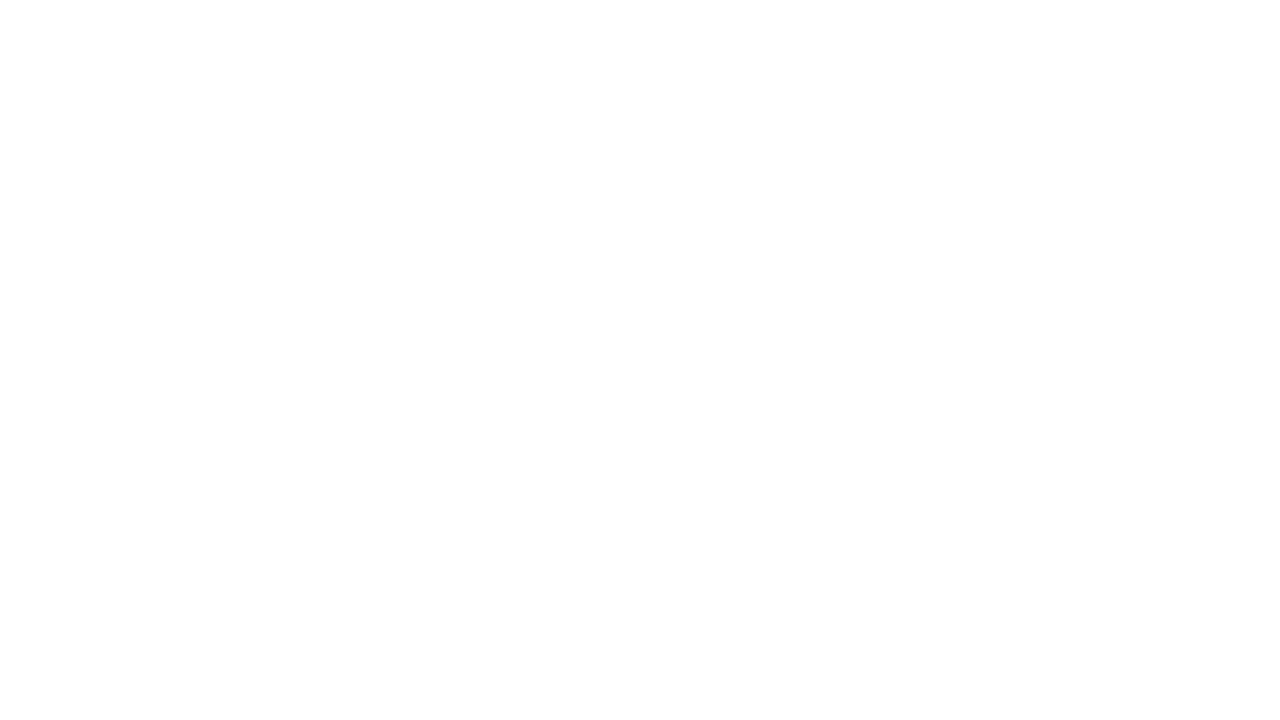
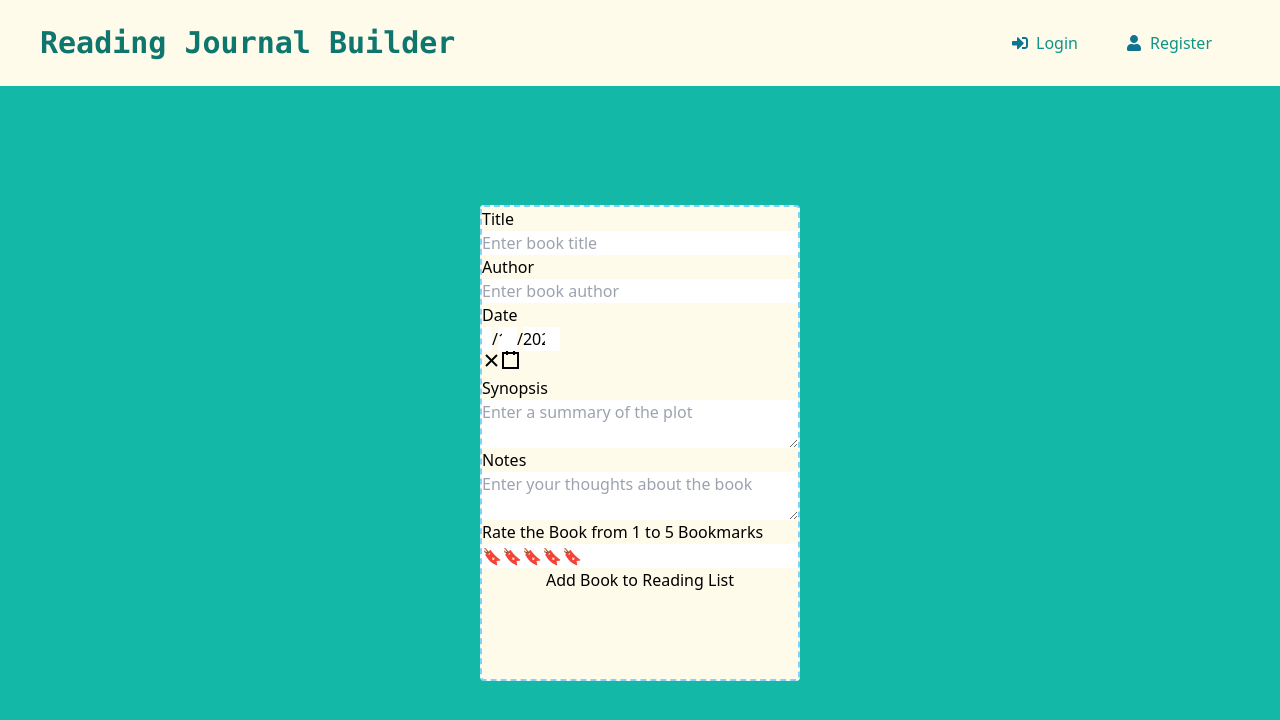
Before and after one commit to karicheslock/mern-reading-journal-app, a React (Create React App) app in the folder frontend/: page /create-book in a window 1280 px wide. Before the commit this address had no page. Shown: the top 720 px of the page. Built offline with nearby package versions, Linux system fonts and the light colour scheme.

Commit message:
More frontend styling and bug fixes

```diff
--- a/frontend/src/App.js
+++ b/frontend/src/App.js
@@ -1,11 +1,11 @@
 import { BrowserRouter as Router, Routes, Route } from 'react-router-dom';
 import { ToastContainer } from 'react-toastify';
 import 'react-toastify/dist/ReactToastify.css';
-import EditBookForm from './components/EditBookForm';
+import BookForm from './components/BookForm';
 import Dashboard from './pages/Dashboard';
 import Login from './pages/Login';
 import Register from './pages/Register';
-import BookForm from './components/EditBookForm';
+import EditBookFrom from './components/EditBookForm';
 
 
 function App() {
@@ -17,8 +17,8 @@ function App() {
             <Route path='/' element={<Dashboard />} />
             <Route path='/login' element={<Login />} />
             <Route path='/register' element={<Register />} />
-            <Route path='/edit-entry' element={<EditBookForm />} />
-            <Route path='/add-entry' element={<BookForm />} />
+            <Route path='/create-book' element={<BookForm />} />
+            <Route path='/edit-book' element={<EditBookFrom />} />
           </Routes>
         </div>
       </Router>
--- a/frontend/src/components/BookForm.js
+++ b/frontend/src/components/BookForm.js
@@ -3,6 +3,7 @@ import {useDispatch} from 'react-redux';
 import {createBook} from '../features/books/bookSlice';
 import {reset} from '../features/books/bookSlice';
 import DatePicker from 'react-date-picker';
+import Header from './Header';
 
 
 function BookForm() {
@@ -43,9 +44,11 @@ function BookForm() {
     }
 
     return (
-        <section>
-            <form onSubmit={onSubmit}>
-                <div>
+        <div className='container flex flex-col items-center mx-auto h-screen justify-center max-w-screen bg-teal-500'>
+            <Header />
+            <div className='container flex flex-col items-center mx-auto h-screen justify-center max-w-screen'>
+                <div className='border-dashed border-sky-300 border-2 rounded h-2/3 w-1/4 bg-amber-50'>
+                    <form onSubmit={onSubmit} className='flex flex-col'>
                         <label htmlFor='title'>Title</label>
                         <input
                             type='text'
@@ -99,14 +102,13 @@ function BookForm() {
                             onChange={onChange}
                             placeholder='🔖🔖🔖🔖🔖'
                         />
-                </div>
-                <div>
                         <button type='submit'>
                             Add Book to Reading List
                         </button>
+                    </form>
                 </div>
-            </form>
-        </section>
+            </div>
+        </div>
     )
 }
 
--- a/frontend/src/components/BookItem.js
+++ b/frontend/src/components/BookItem.js
@@ -21,7 +21,7 @@ function BookItem({book}) {
             </svg>
             Delete Entry
         </button>
-        <Link to='/edit-entry'>
+        <Link to='/edit-book'>
             <svg xmlns="http://www.w3.org/2000/svg" className="h-5 w-5" viewBox="0 0 20 20" fill="currentColor">
                 <path d="M13.586 3.586a2 2 0 112.828 2.828l-.793.793-2.828-2.828.793-.793zM11.379 5.793L3 14.172V17h2.828l8.38-8.379-2.83-2.828z" />
             </svg>
--- a/frontend/src/pages/Dashboard.js
+++ b/frontend/src/pages/Dashboard.js
@@ -54,7 +54,7 @@ function Dashboard() {
 
             <div className='font-mono text-2xl mt-4 bg-amber-50 px-24 py-8 text-rose-500 font-bold border rounded border-solid border-rose-300 border-4 flex flex-col items-center'>
             <p className='font-mono text-2xl mb-4 bg-amber-50 px-6 py-8 text-rose-500 font-bold'>Time to start reading!</p>
-              <p className='border rounded border-teal-500 border-4 px-4 py-2 mb-4 bg-teal-50 hover:px-6 hover:py-4 hover:text-3xl'><Link to='/add-entry'>Add a book</Link></p> <p className='mt-6'>and begin your journey.</p>
+              <p className='border rounded border-teal-500 border-4 px-4 py-2 mb-4 bg-teal-50 hover:px-6 hover:py-4 hover:text-3xl'><Link to='/create-book'>Add a book</Link></p> <p className='mt-6'>and begin your journey.</p>
             </div>
           </div>
         )}
```
Also changed, not shown: 1 other file (tests, documents, lock files or other folders). Lines whose indentation alone changed are shown as unchanged.
